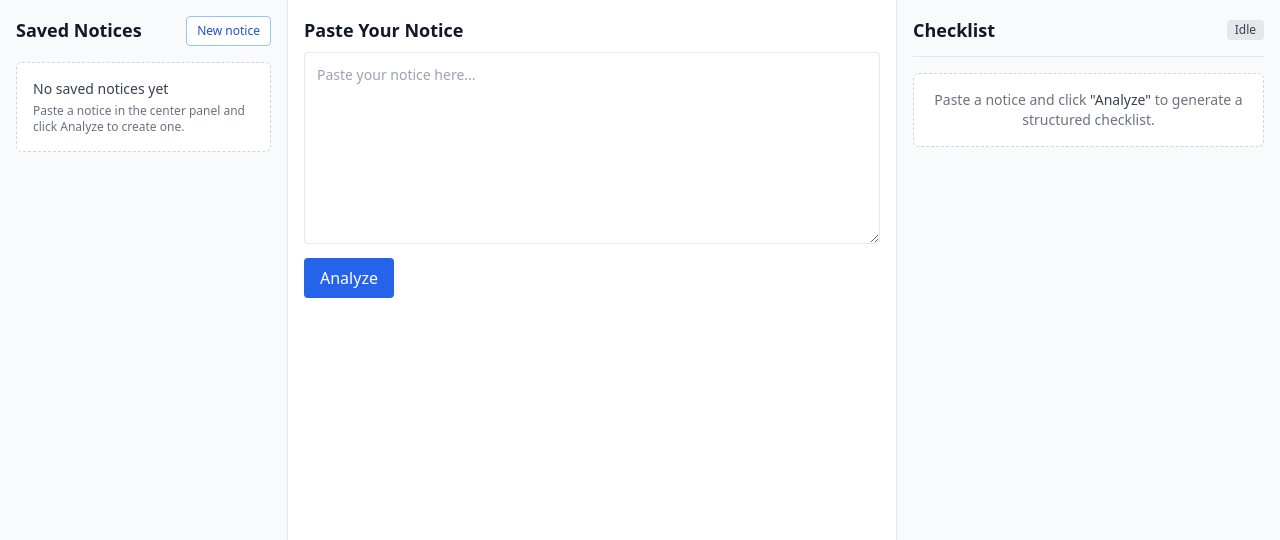
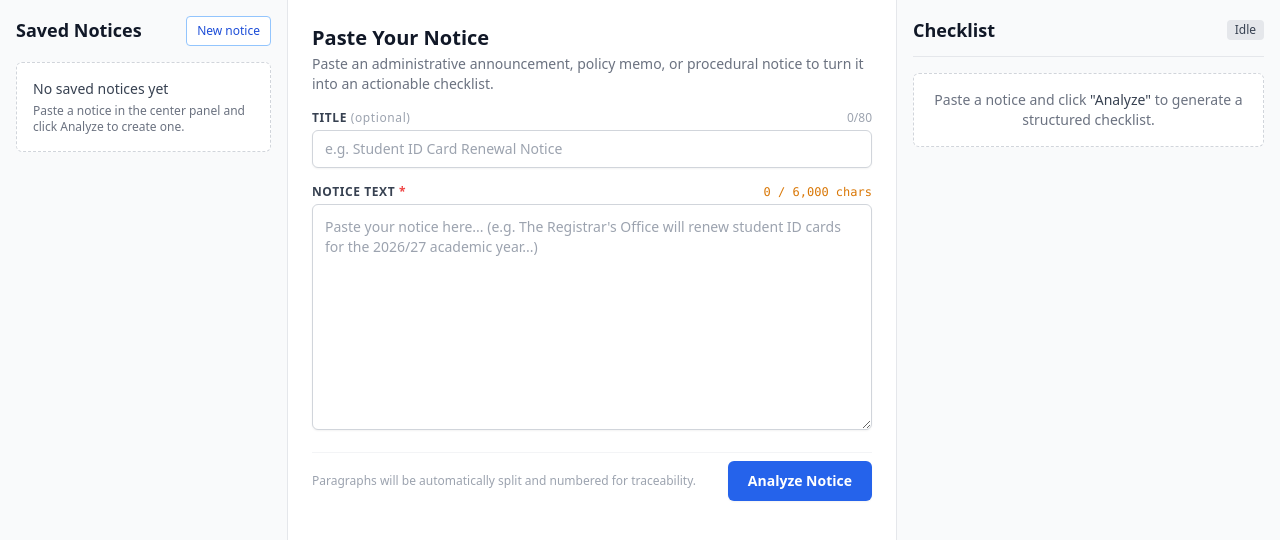
Before and after one commit to tse-coder/AI-Document-to-action, a Next.js app: page / in a window 1280 px wide. Shown: the top 540 px of the page. Built offline with nearby package versions, Linux system fonts and the light colour scheme.

Commit message:
FE-08: implement TextInput with length validation, character counter, and error retention

```diff
--- a/components/document/TextInput.tsx
+++ b/components/document/TextInput.tsx
@@ -1,26 +1,167 @@
 // Owner: Member 2 (Frontend Engineer)
-// Text area for pasting notice text + optional title + Analyze button
+// Text area for pasting notice text + optional title + Analyze button (FE-08)
 
 "use client";
 
-export default function TextInput() {
-  // TODO:
-  // - Text area (20-6000 chars) with char counter
-  // - Optional title input (1-80 chars)
-  // - "Analyze" button → calls createRun()
-  // - Loading state while agent is running
-  // - Preserve input on error
+import { useState } from "react";
+
+interface Props {
+  initialTitle?: string;
+  initialText?: string;
+  loading?: boolean;
+  onAnalyze?: (data: { title: string; text: string }) => void;
+}
+
+const MIN_LENGTH = 20;
+const MAX_LENGTH = 6000;
+const MAX_TITLE_LENGTH = 80;
+
+export default function TextInput({
+  initialTitle = "",
+  initialText = "",
+  loading = false,
+  onAnalyze,
+}: Props) {
+  const [title, setTitle] = useState(initialTitle);
+  const [text, setText] = useState(initialText);
+  const [validationError, setValidationError] = useState<string | null>(null);
+
+  const charCount = text.length;
+  const isOverLimit = charCount > MAX_LENGTH;
+
+  const handleSubmit = (e: React.FormEvent) => {
+    e.preventDefault();
+
+    const trimmed = text.trim();
+    if (!trimmed) {
+      setValidationError("Please paste a notice before analyzing.");
+      return;
+    }
+
+    if (trimmed.length < MIN_LENGTH) {
+      setValidationError(
+        `Notice is too short. Please provide at least ${MIN_LENGTH} characters.`
+      );
+      return;
+    }
+
+    if (charCount > MAX_LENGTH) {
+      setValidationError(
+        `Notice exceeds the maximum length of ${MAX_LENGTH.toLocaleString()} characters.`
+      );
+      return;
+    }
+
+    setValidationError(null);
+    onAnalyze?.({
+      title: title.trim(),
+      text: trimmed,
+    });
+  };
 
   return (
-    <div className="p-4">
-      <h2 className="text-lg font-semibold mb-2">Paste Your Notice</h2>
-      <textarea
-        className="w-full h-48 border rounded p-3 text-sm"
-        placeholder="Paste your notice here..."
-      />
-      <button className="mt-2 px-4 py-2 bg-blue-600 text-white rounded">
-        Analyze
-      </button>
-    </div>
+    <form onSubmit={handleSubmit} className="p-4 sm:p-6 space-y-4 max-w-4xl">
+      <div>
+        <h2 className="text-xl font-bold text-gray-900">Paste Your Notice</h2>
+        <p className="text-sm text-gray-500 mt-0.5">
+          Paste an administrative announcement, policy memo, or procedural notice to turn it into an actionable checklist.
+        </p>
+      </div>
+
+      {/* Optional Title Field */}
+      <div>
+        <div className="flex items-center justify-between mb-1">
+          <label
+            htmlFor="notice-title"
+            className="block text-xs font-semibold text-gray-700 uppercase tracking-wider"
+          >
+            Title <span className="text-gray-400 font-normal lowercase">(optional)</span>
+          </label>
+          <span className="text-xs text-gray-400">
+            {title.length}/{MAX_TITLE_LENGTH}
+          </span>
+        </div>
+        <input
+          id="notice-title"
+          type="text"
+          value={title}
+          maxLength={MAX_TITLE_LENGTH}
+          disabled={loading}
+          onChange={(e) => setTitle(e.target.value)}
+          placeholder="e.g. Student ID Card Renewal Notice"
+          className="w-full px-3 py-2 text-sm border border-gray-300 rounded-md shadow-sm bg-white placeholder-gray-400 focus:outline-none focus:ring-2 focus:ring-blue-500 focus:border-blue-500 disabled:bg-gray-100 disabled:text-gray-500 transition-colors"
+        />
+      </div>
+
+      {/* Notice Text Area */}
+      <div>
+        <div className="flex items-center justify-between mb-1">
+          <label
+            htmlFor="notice-text"
+            className="block text-xs font-semibold text-gray-700 uppercase tracking-wider"
+          >
+            Notice Text <span className="text-red-500">*</span>
+          </label>
+          <span
+            className={`text-xs font-mono font-medium ${
+              isOverLimit
+                ? "text-red-600 font-bold"
+                : charCount >= MIN_LENGTH
+                ? "text-gray-500"
+                : "text-amber-600"
+            }`}
+          >
+            {charCount.toLocaleString()} / {MAX_LENGTH.toLocaleString()} chars
+          </span>
+        </div>
+        <textarea
+          id="notice-text"
+          rows={10}
+          value={text}
+          disabled={loading}
+          onChange={(e) => {
+            setText(e.target.value);
+            if (validationError) setValidationError(null);
+          }}
+          placeholder="Paste your notice here... (e.g. The Registrar's Office will renew student ID cards for the 2026/27 academic year...)"
+          className={`w-full p-3 text-sm border rounded-md shadow-sm bg-white placeholder-gray-400 focus:outline-none focus:ring-2 focus:ring-blue-500 focus:border-blue-500 disabled:bg-gray-100 disabled:text-gray-500 transition-colors ${
+            validationError
+              ? "border-red-400 ring-1 ring-red-400"
+              : "border-gray-300"
+          }`}
+        />
+        {validationError && (
+          <p
+            id="notice-validation-error"
+            role="alert"
+            className="mt-1.5 text-xs font-medium text-red-600 flex items-center gap-1"
+          >
+            <span aria-hidden="true">⚠️</span>
+            {validationError}
+          </p>
+        )}
+      </div>
+
+      {/* Action Button */}
+      <div className="flex items-center justify-between pt-2 border-t border-gray-100">
+        <p className="text-xs text-gray-400">
+          Paragraphs will be automatically split and numbered for traceability.
+        </p>
+        <button
+          type="submit"
+          disabled={loading}
+          className="inline-flex items-center justify-center px-5 py-2.5 bg-blue-600 hover:bg-blue-700 disabled:bg-blue-400 text-white text-sm font-semibold rounded-md shadow-sm transition-colors focus:outline-none focus:ring-2 focus:ring-blue-500 focus:ring-offset-2"
+        >
+          {loading ? (
+            <div className="flex items-center gap-2">
+              <div className="w-4 h-4 border-2 border-white border-t-transparent rounded-full animate-spin" />
+              <span>Analyzing...</span>
+            </div>
+          ) : (
+            "Analyze Notice"
+          )}
+        </button>
+      </div>
+    </form>
   );
 }
```
